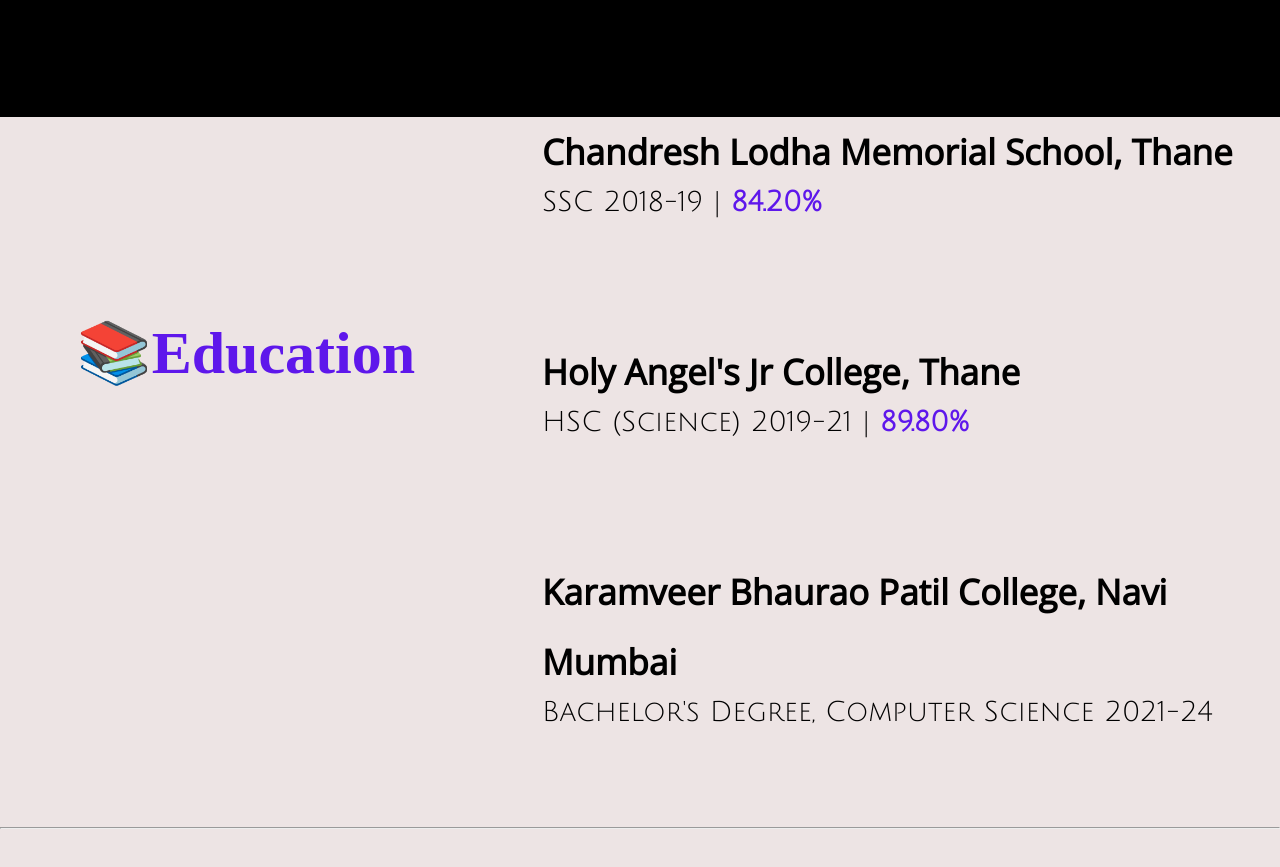
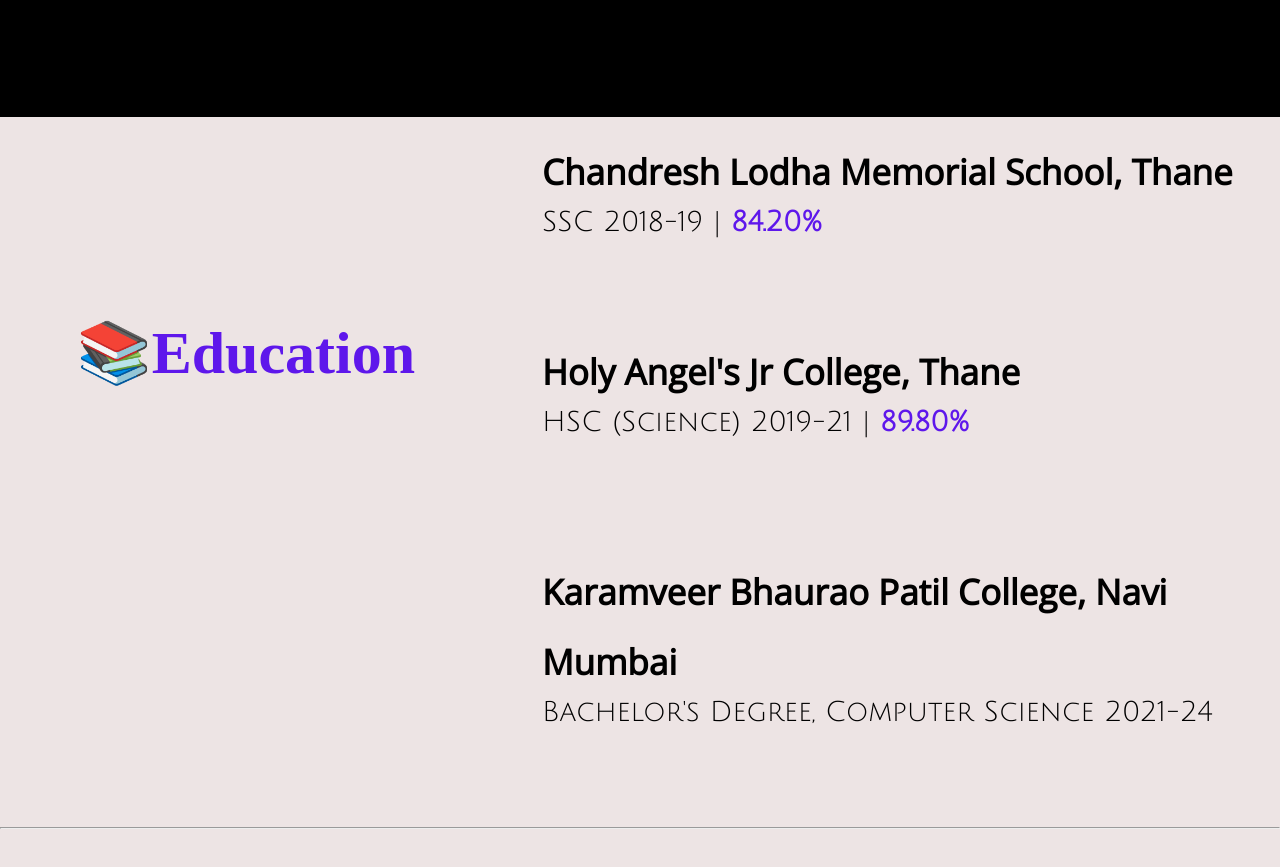
Before and after one commit to Abhijeet1326/portfolio-website-1, a plain HTML site: page index.html in a window 1280 px wide. Shown: the part 1683-2550 px from the top of the page. Drawn offline with nearby package versions, Linux system fonts and the light colour scheme.

Commit message:
Update index.html

```diff
--- a/index.html
+++ b/index.html
@@ -57,7 +57,7 @@
             <h2>📚Education</h2>
         </div>
 
-        <div class="ssc" >
+        <div class="ssc" style="padding-top:20px;">
             <p class="edu-head">Chandresh Lodha Memorial School, Thane</p>
             <p class="edu-foot">SSC  2018-19 | <span class="percent">84.20%</p></span>
         </div>
```
